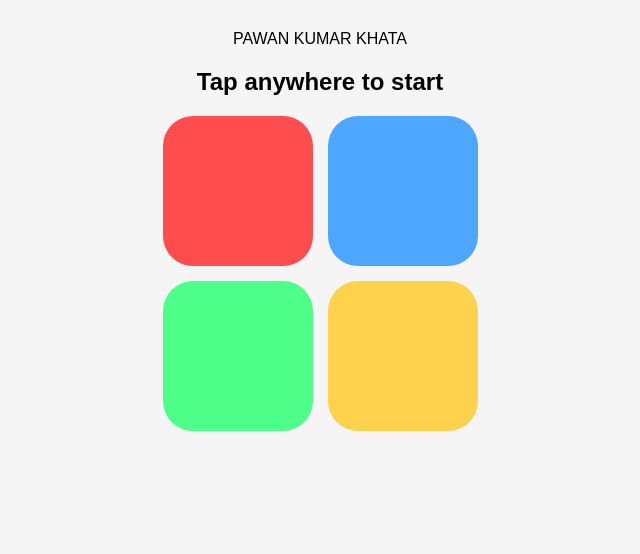
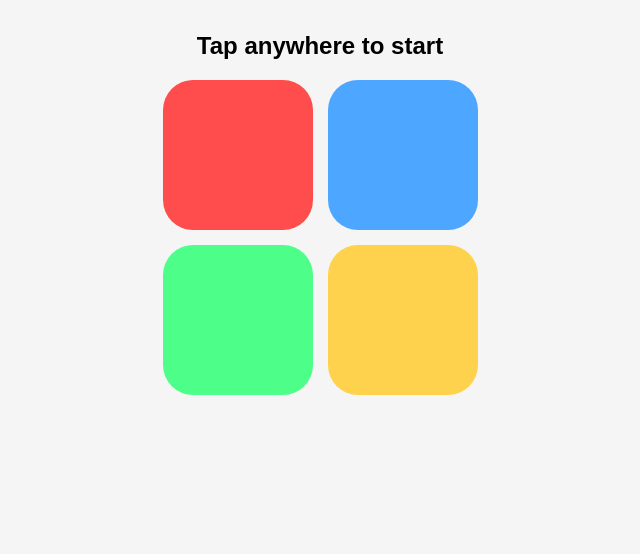
Before and after one commit to amankhan901253-stack/Simon-Game, a plain HTML site: page index.html in a window 1280 px wide. Shown: the part 246-800 px from the top of the page, without its empty margins (320-960 px from the left). Drawn offline with Linux system fonts and the light colour scheme.

Commit message:
Remove duplicate header from index.html

```diff
--- a/index.html
+++ b/index.html
@@ -9,7 +9,6 @@
 <body>
 
     <h1>Simon Game</h1>
-    <h1></h1>PAWAN KUMAR KHATA</h1>
     <h2>Tap anywhere to start</h2>
 
     <div class="container">
```
